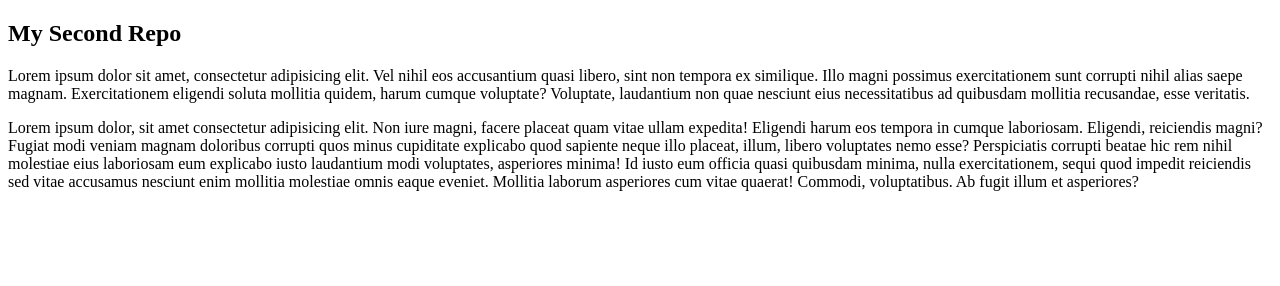
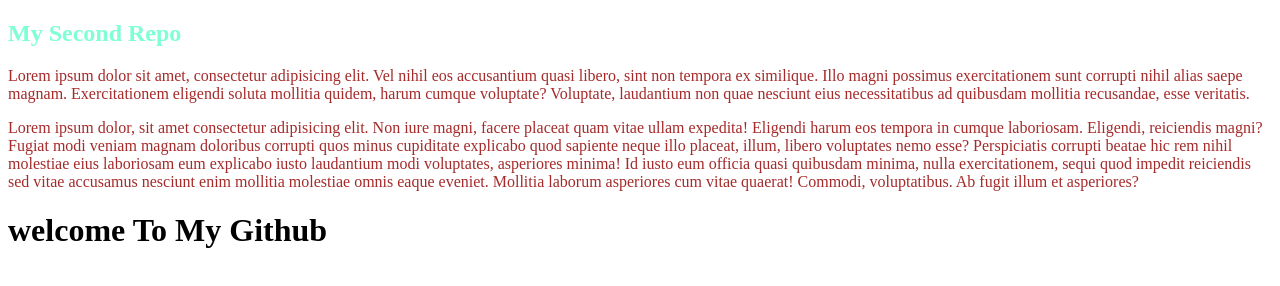
Before and after one commit to parthamallikdev/my-second-repo, a plain HTML site: page index.html in a window 1280 px wide. Drawn offline with Linux system fonts and the light colour scheme.

Commit message:
my github

```diff
--- a/index.html
+++ b/index.html
@@ -4,6 +4,7 @@
     <meta charset="UTF-8">
     <meta name="viewport" content="width=device-width, initial-scale=1.0">
     <title>My Second Repo</title>
+    <link rel="stylesheet" href="style.css">
 </head>
 <body>
     <h2>My Second Repo</h2>
@@ -11,5 +12,7 @@
 
     <p>Lorem ipsum dolor, sit amet consectetur adipisicing elit. Non iure magni, facere placeat quam vitae ullam expedita! Eligendi harum eos tempora in cumque laboriosam. Eligendi, reiciendis magni? Fugiat modi veniam magnam doloribus corrupti quos minus cupiditate explicabo quod sapiente neque illo placeat, illum, libero voluptates nemo esse? Perspiciatis corrupti beatae hic rem nihil molestiae eius laboriosam eum explicabo iusto laudantium modi voluptates, asperiores minima! Id iusto eum officia quasi quibusdam minima, nulla exercitationem, sequi quod impedit reiciendis sed vitae accusamus nesciunt enim mollitia molestiae omnis eaque eveniet. Mollitia laborum asperiores cum vitae quaerat! Commodi, voluptatibus. Ab fugit illum et asperiores?</p>
 
+    <h1>welcome To My Github</h1>
+
 </body>
 </html>
--- /dev/null
+++ b/style.css
@@ -0,0 +1,7 @@
+h2{
+    color: aquamarine;
+}
+
+p{
+    color: brown;
+}
```
